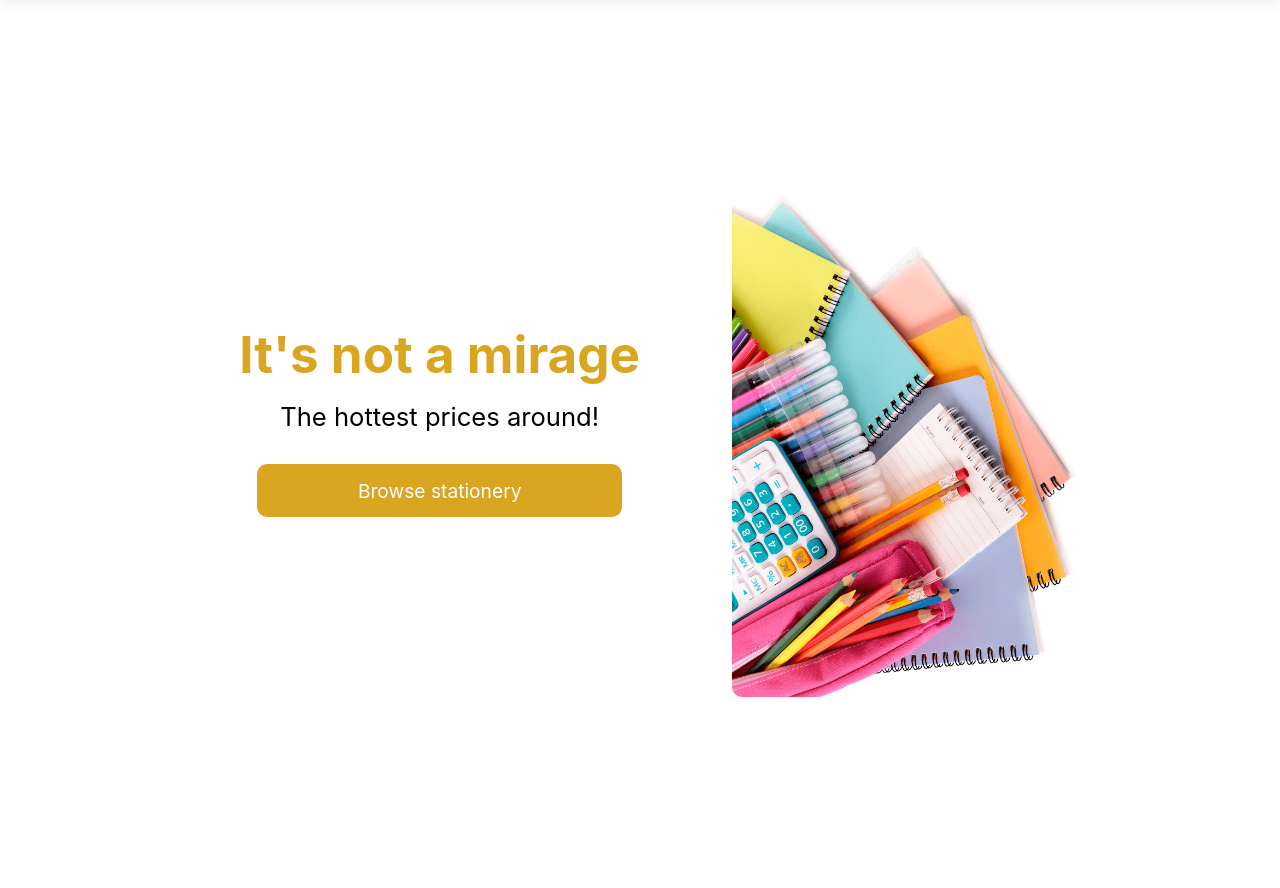
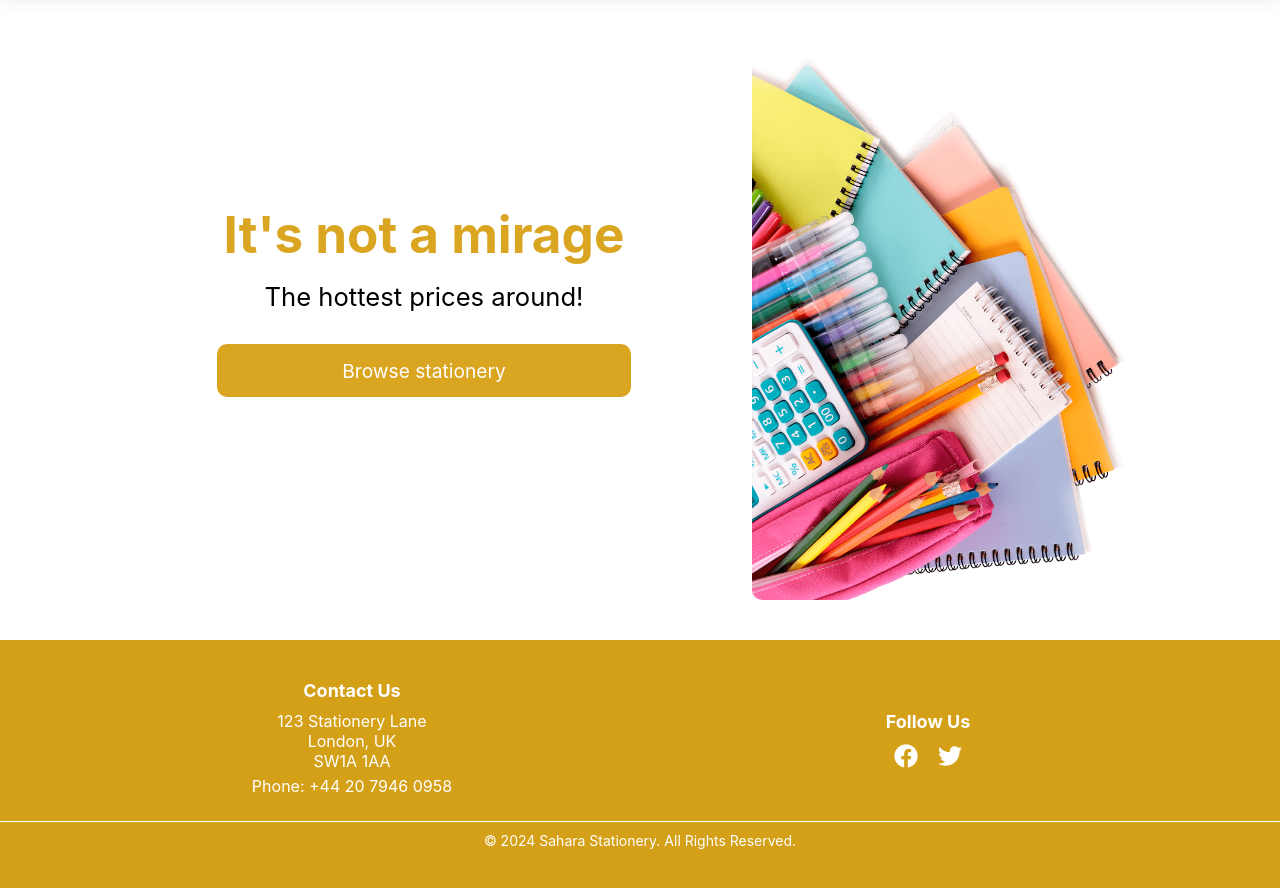
Before and after one commit to dmc93/SaharaStationery, a React (Create React App) app in the folder LegacyCodeFE/: page / in a window 1280 px wide. Shown: the part 120-1008 px from the top of the page. Before the commit the page ends 840 px from the top, so only its background shows below. Built offline with nearby package versions, Linux system fonts and the light colour scheme.

Commit message:
added footer and several css refinements

```diff
--- a/LegacyCodeFE/public/index.html
+++ b/LegacyCodeFE/public/index.html
@@ -25,6 +25,12 @@
       Learn how to configure a non-root public URL by running `npm run build`.
     -->
     <title>Sahara Stationary</title>
+
+    <link
+  rel="stylesheet"
+  href="https://cdnjs.cloudflare.com/ajax/libs/font-awesome/6.0.0-beta3/css/all.min.css"
+/>
+
   </head>
   <body>
     <noscript>You need to enable JavaScript to run this app.</noscript>
--- a/LegacyCodeFE/src/App.js
+++ b/LegacyCodeFE/src/App.js
@@ -7,6 +7,8 @@ import ShopPage from './pages/ShopPage';
 import Admin from './pages/Admin';
 import OrderHistory from './pages/OrderHistory';
 import { CartProvider } from './components/CartContext';
+import Footer from './components/Footer';
+
 
 function App() {
   return (
@@ -22,6 +24,7 @@ function App() {
             <Route path="/order-history" element={<OrderHistory />} />
           </Routes>
         </CartProvider>
+        <Footer/>
       </BrowserRouter>
     </div>
   );
--- /dev/null
+++ b/LegacyCodeFE/src/CSS/Footer.css
@@ -0,0 +1,64 @@
+.footer {
+    background-color: #D4A017; /* Goldenrod-like color */
+    color: white;
+    padding: 40px 0; /* Increase padding to add more space */
+    text-align: center;
+    font-size: 16px;
+    position: relative;
+    bottom: 0;
+    width: 100%;
+    margin-top: 40px; /* Increase top margin */
+}
+
+
+.footer-content {
+    display: flex;
+    justify-content: space-between;
+    align-items: center;
+    flex-wrap: wrap;
+    padding: 0 5%;
+}
+
+.footer-left, .footer-right {
+    flex: 1;
+    min-width: 250px;
+}
+
+.footer-left h4, .footer-right h4 {
+    margin-bottom: 10px;
+    font-size: 18px;
+}
+
+.footer-left p {
+    margin: 5px 0;
+}
+
+.social-icons a {
+    margin: 0 10px;
+    color: white;
+    font-size: 24px;
+    text-decoration: none;
+    transition: color 0.3s ease;
+}
+
+.social-icons a:hover {
+    color: #fff176; /* Lighter shade of yellow */
+}
+
+.footer-bottom {
+    margin-top: 20px;
+    font-size: 14px;
+    border-top: 1px solid white;
+    padding-top: 10px;
+}
+
+@media (max-width: 768px) {
+    .footer-content {
+        flex-direction: column;
+    }
+
+    .footer-left, .footer-right {
+        text-align: center;
+        margin-bottom: 20px;
+    }
+}
--- a/LegacyCodeFE/src/CSS/ShopPage.css
+++ b/LegacyCodeFE/src/CSS/ShopPage.css
@@ -1,10 +1,11 @@
-body {
+.shop-body {
   position: relative;
   width: 90%;
   margin-left: 5%;
   margin-right: 5%;
-  height: 600px;
+
   padding-top: 120px;
+  box-sizing: border-box;
 
 }
 
@@ -12,10 +13,11 @@ body {
 .item-list {
   display: grid;
   grid-template-columns: repeat(3, 1fr);
-  gap: 5%;
+  gap: 20px;
   justify-content: center;
   padding: 10px;
   margin-top: 80px;
+
 }
 
 .card {
@@ -31,12 +33,33 @@ body {
   height: 100%;
 }
 
+h2 {
+  height: 3em; /* Ensures the title height is consistent */
+  overflow: hidden;
+  text-overflow: ellipsis;
+  display: -webkit-box;
+  -webkit-line-clamp: 2; /* Limits title to 2 lines */
+  -webkit-box-orient: vertical;
+}
 
 .card-image {
   margin: 10px 0;
   width: 60px;
   height: 60px;
-  object-fit: cover;
+  object-fit: contain; /* Ensures the entire image is visible */
+}
+
+.quantityContainer {
+  display: flex;
+  flex-direction: column;
+  align-items: center;
+  gap: 8px;
+  margin-top: 16px;
+  flex-grow: 1; /* Ensures this section grows to fill available space */
+}
+
+.stock-info, .quantityContainer {
+  flex-grow: 1; /* Allows these sections to fill remaining space */
 }
 
 button {
@@ -64,16 +87,6 @@ button:disabled {
   margin: 0;
 }
 
-
-.quantityContainer {
-  display: flex;
-  flex-direction: column;
-  align-items: center;
-  gap: 8px;
-  margin-top: 16px;
-}
-
-
 .quantityLabel {
   font-weight: bold;
 }
@@ -88,14 +101,12 @@ button:disabled {
   box-sizing: border-box;
 }
 
-
 .outOfStock {
   padding-top: 50px;
   color: red;
   margin: 0;
   padding-bottom: 10px;
 }
-
 
 @media (max-width: 1200px) {
   .item-list {
@@ -108,66 +119,3 @@ button:disabled {
     grid-template-columns: 1fr;
   }
 }
-
-.popup-overlay {
-  position: fixed;
-  top: 0;
-  left: 0;
-  width: 100%;
-  height: 100%;
-  background-color: rgba(0, 0, 0, 0.5);
-  display: flex;
-  justify-content: center;
-  align-items: center;
-  z-index: 1000;
-}
-
-
-.popup {
-  position: fixed;
-  background-color: white;
-  top: 50%;
-  left: 50%;
-  transform: translate(-50%, -50%);
-  padding: 20px;
-  border-radius: 10px;
-  box-shadow: 0 8px 4px rgba(0, 0, 0, 0.2), 0 6px 20px rgba(0, 0, 0, 0.19);
-  max-width: 400px;
-  width: 90%;
-  text-align: center;
-  z-index: 1001;
-
-}
-
-
-@keyframes popup-animation {
-  from {
-      transform: scale(0.5);
-      opacity: 0;
-  }
-  to {
-      transform: scale(1);
-      opacity: 1;
-  }
-}
-
-.popup button {
-  background-color: goldenrod;
-  color: white;
-  border: none;
-  padding: 10px 20px;
-  margin: 10px 5px;
-  border-radius: 5px;
-  cursor: pointer;
-  transition: background-color 0.3s ease;
-}
-
-.popup button:hover {
-  background-color: #cc9900; }
-
-
-@media (max-width: 600px) {
-  .popup {
-      width: 80%;
-  }
-}
--- /dev/null
+++ b/LegacyCodeFE/src/components/Footer.jsx
@@ -0,0 +1,34 @@
+import React from 'react';
+import '../CSS/Footer.css';
+
+
+
+const Footer = () => {
+    return (
+        <footer className="footer">
+            <div className="footer-content">
+                <div className="footer-left">
+                    <h4>Contact Us</h4>
+                    <p>123 Stationery Lane<br />London, UK<br />SW1A 1AA</p>
+                    <p>Phone: +44 20 7946 0958</p>
+                </div>
+                <div className="footer-right">
+                    <h4>Follow Us</h4>
+                    <div className="social-icons">
+                        <a href="#" target="_blank" rel="noopener noreferrer">
+                            <i className="fab fa-facebook"></i>
+                        </a>
+                        <a href="#" target="_blank" rel="noopener noreferrer">
+                            <i className="fab fa-twitter"></i>
+                        </a>
+                    </div>
+                </div>
+            </div>
+            <div className="footer-bottom">
+                <p>&copy; 2024 Sahara Stationery. All Rights Reserved.</p>
+            </div>
+        </footer>
+    );
+};
+
+export default Footer;
--- a/LegacyCodeFE/src/components/ItemCard.jsx
+++ b/LegacyCodeFE/src/components/ItemCard.jsx
@@ -42,11 +42,12 @@ const ItemCard = ({ id, name, price, imageUrl, quantity, category }) => {
 
     return (
         <div className="card">
-            <h2>{name}</h2>
-            <h3>£{price?.toFixed(2)}</h3>
+            <h2 title={name}>{name}</h2>
+
             <p>Category: {category}</p>
             <img className="card-image" src={imageUrl} alt={name} height={"50px"} />
             <br />
+            <h3>£{price?.toFixed(2)}</h3>
             <p className="stock-info">
                 Stock Available: {quantity > 10 ? '10+' : quantity}
             </p>
--- a/LegacyCodeFE/src/pages/ShopPage.jsx
+++ b/LegacyCodeFE/src/pages/ShopPage.jsx
@@ -19,7 +19,7 @@ const ShopPage = () => {
   if (error) return <div>Error loading items: {error.message}</div>;
 
   return (
-    <div className="body">
+    <div className="shop-body">
       <ItemFilter items={items} onFilter={handleFilter} /> {/* Add the ItemFilter component */}
       {Array.isArray(filteredItems) && <ItemList items={filteredItems} />} {/* Pass filteredItems to ItemList */}
     </div>
```
